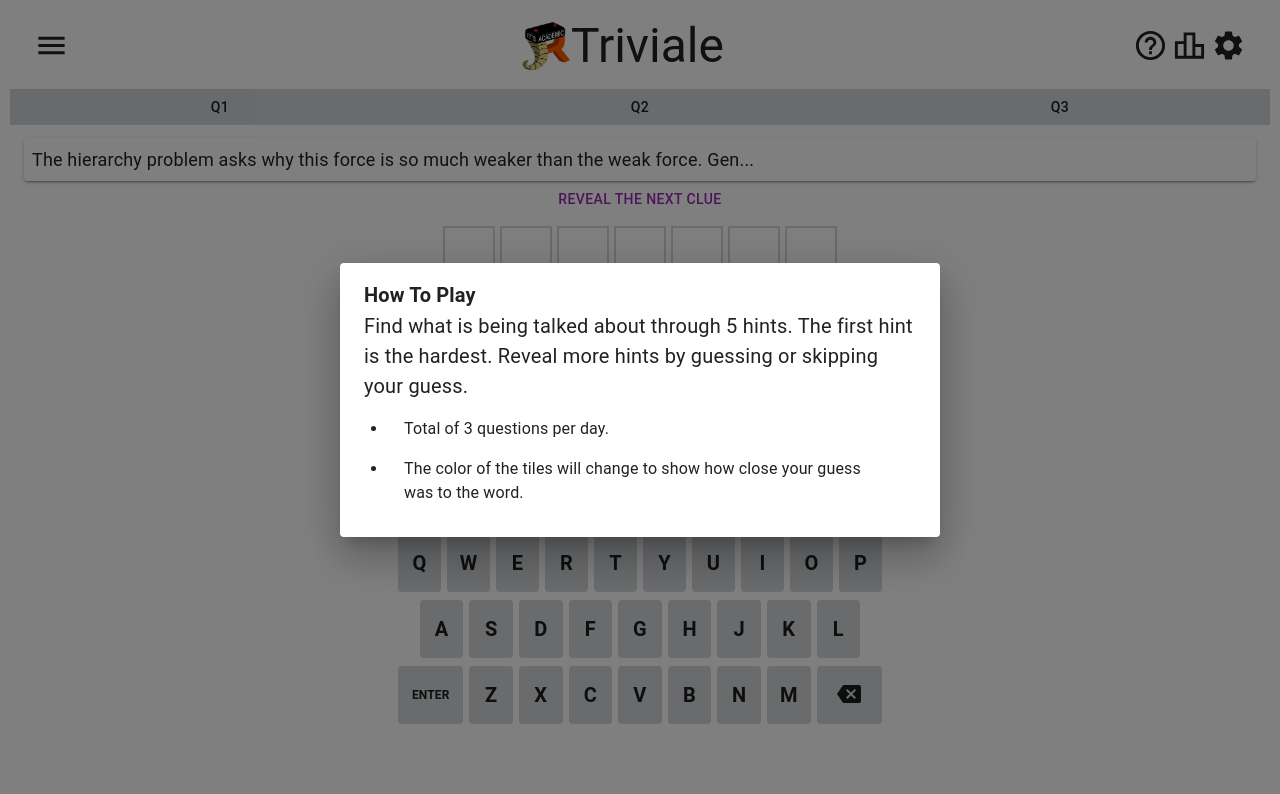
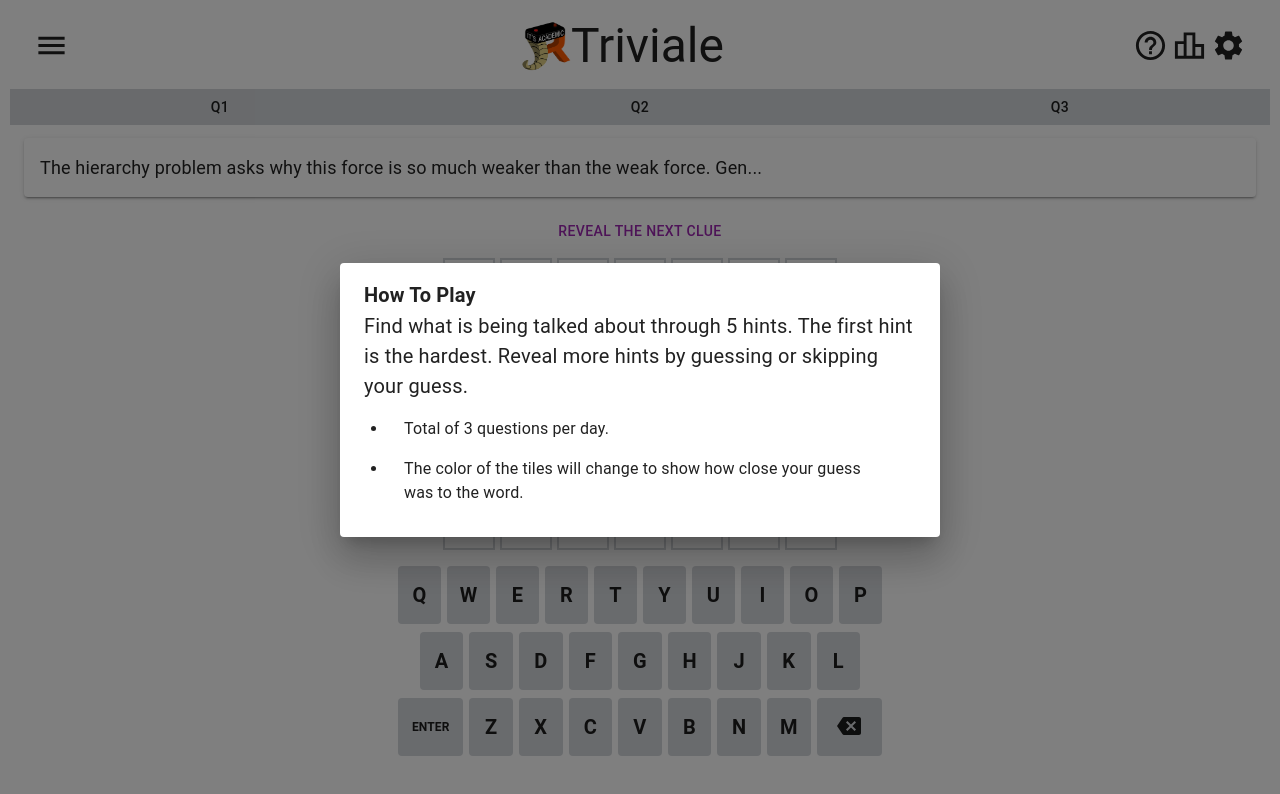
Before and after one commit to dotcomstar/Triviale, a React (Vite) app: page / in a window 1280 px wide. Shown: the top 794 px of the page. Built offline with nearby package versions, Linux system fonts and the light colour scheme; what simple-zustand-devtools would draw is missing.

Commit message:
Add spacing after completed question

```diff
--- a/src/components/question/ExpandableText.tsx
+++ b/src/components/question/ExpandableText.tsx
@@ -40,8 +40,8 @@ const ExpandableText = ({ children }: Props) => {
 
   return (
     <Stack>
-      <Paper elevation={2}>
-        <Typography fontSize="large" m={1}>
+      <Paper elevation={2} sx={{ mb: 2 }}>
+        <Typography fontSize="large" m={2}>
           {summary}
         </Typography>
       </Paper>
```
